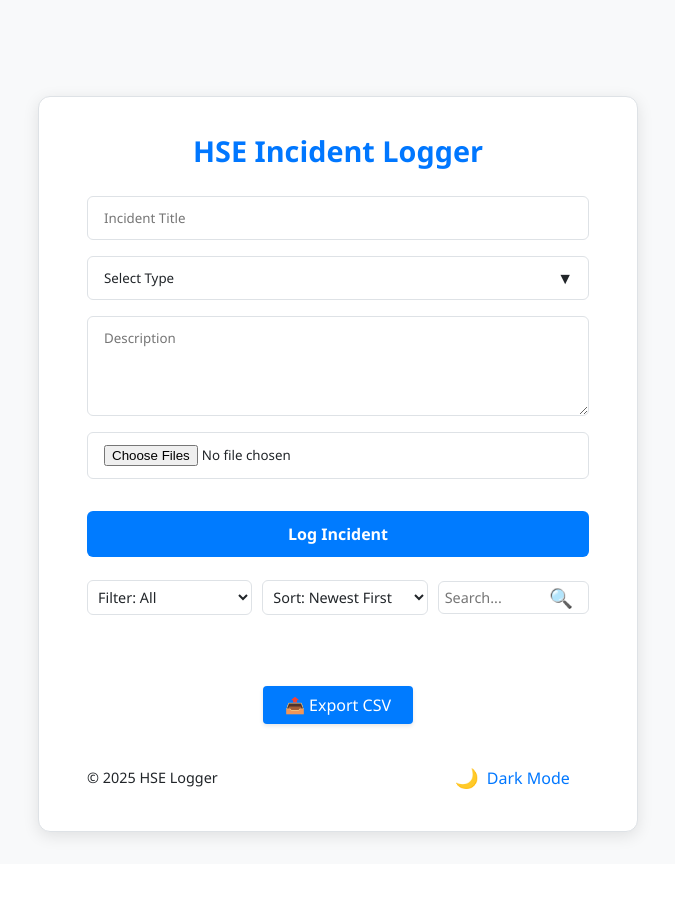
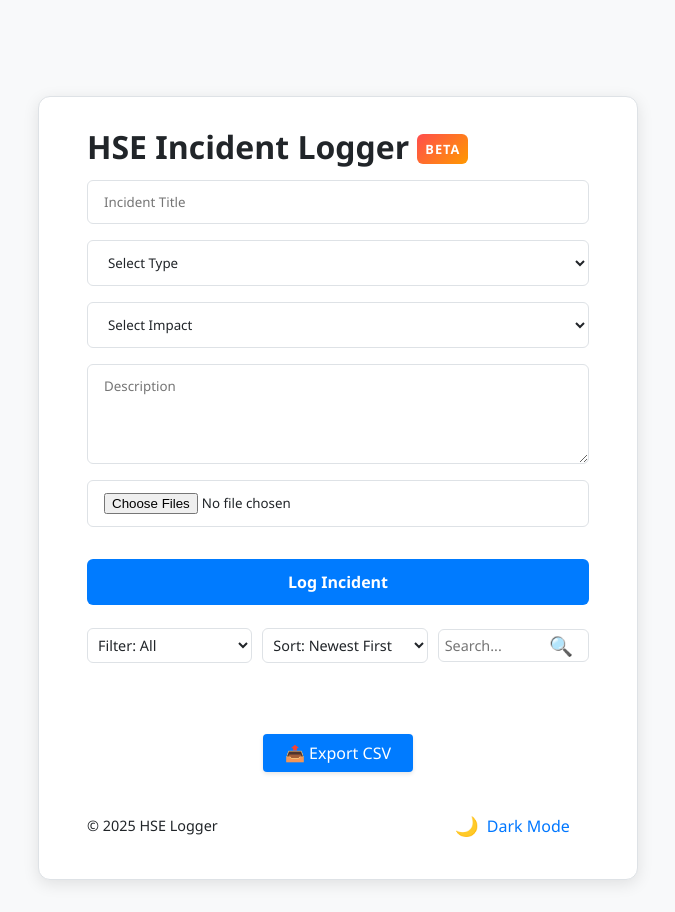
Before and after one commit to Bentroy/HSE_INCIDENT_LOGGER, a React (Vite) app in the folder hse-incident-logger/: page / in a window 1280 px wide. Shown: the whole page, without its empty margins (302-977 px from the left). Before the commit the page ends 864 px from the top, so only its background shows below. Built offline with nearby package versions, Linux system fonts and the light colour scheme.

Commit message:
added a beta badge to the title

```diff
--- a/hse-incident-logger/src/App.css
+++ b/hse-incident-logger/src/App.css
@@ -27,7 +27,6 @@
   display: flex;
   justify-content: center;
 }
-
 
 /* Global Reset */
 * {
@@ -72,7 +71,6 @@ body {
   }
 }
 
-
 /* Header */
 .naming {
   font-size: 1.8rem;
@@ -102,8 +100,7 @@ select {
 }
 
 input:focus,
-textarea:focus
-select:focus {
+textarea:focus select:focus {
   outline: none;
   border-color: var(--accent);
 }
@@ -115,15 +112,15 @@ textarea {
 /* style */
 input,
 textarea,
-form button {
+form button,
+select {
   transition: transform 0.2s ease, box-shadow 0.2s ease;
 }
 
 input:hover,
 input:focus,
 textarea:hover,
-textarea:focus
-select:hover,
+textarea:focus select:hover,
 select:focus {
   transform: scale(1.02);
   box-shadow: 0 0 6px var(--accent);
@@ -148,8 +145,6 @@ form button:hover {
   box-shadow: 0 0 10px var(--accent);
   opacity: 0.9;
 }
-
-
 
 /* Incident List */
 ul {
@@ -195,7 +190,6 @@ li:hover {
   align-items: center;
   gap: 0.5rem;
   transition: opacity 0.3s;
-
 }
 
 .icon-wrapper {
@@ -206,17 +200,32 @@ li:hover {
   height: 1.5rem;
   font-size: 1.2rem;
   transition: transform 0.4s ease;
-    transform-origin: center;
+  transform-origin: center;
 }
 
-
-.theme-toggle:hover .icon-wrapper{
+.theme-toggle:hover .icon-wrapper {
   transform: rotate(360deg);
 }
 
-
 .incident-card {
   animation: popIn 0.3s ease;
+  transition: transform 0.2s ease, box-shadow 0.2s ease;
+}
+
+.incident-card:hover {
+  transform: translateY(-2px);
+  box-shadow: 0 4px 12px rgba(0, 0, 0, 0.15);
+}
+
+.incident-card button {
+  margin-right: 8px;
+  padding: 6px 10px;
+  border-radius: 4px;
+  font-size: 0.9rem;
+  transition: background 0.2s ease, transform 0.2s ease;
+}
+.incident-card button:hover {
+  transform: scale(1.05);
 }
 
 @keyframes popIn {
@@ -229,8 +238,6 @@ li:hover {
     opacity: 1;
   }
 }
-
-
 
 .edit-btn,
 .delete-btn {
@@ -295,7 +302,6 @@ li:hover {
   transition: border 0.3s, transform 0.2s ease;
 }
 
-
 .filter-container {
   margin: 1rem 0;
   display: flex;
@@ -318,30 +324,24 @@ li:hover {
   position: relative;
   display: inline-block;
   width: 100%;
+  padding: 0.75rem 1rem;
+  border: 1px solid var(--border);
+  border-radius: 6px;
+  background-color: var(--input-bg);
+  color: var(--text);
+  transition: border 0.3s;
 }
 
-.dropdown-container select {
-  width: 100%;
-  padding-right: 2.5rem; /* room for icon */
-  appearance: none; /* remove default arrow */
-  -webkit-appearance: none;
-  -moz-appearance: none;
+.dropdown-container:hover {
+  border-color: var(--accent);
+  outline: none;
+  box-shadow: 0 0 5px var(--accent);
 }
-
-.dropdown-icon {
-  position: absolute;
-  right: 1rem;
-  top: 50%;
-  transform: translateY(-50%);
-  pointer-events: none;
-  transition: transform 0.3s ease;
-  color: var(--text);
+.dropdown-container:focus-within {
+  border-color: var(--accent);
+  outline: none;
+  box-shadow: 0 0 5px var(--accent);
 }
-
-.dropdown-icon.flipped {
-  transform: translateY(-50%) rotate(180deg);
-}
-
 
 /* search bar */
 .search-wrapper {
@@ -420,7 +420,6 @@ li:hover {
   opacity: 0.8;
 }
 
-
 .export-btn {
   margin: 1rem auto;
   display: block;
@@ -454,21 +453,29 @@ li:hover {
   border: 1px solid var(--border-color);
   padding: 10px 20px;
   border-radius: 6px;
-  box-shadow: 0 4px 12px rgba(0,0,0,0.2);
+  box-shadow: 0 4px 12px rgba(0, 0, 0, 0.2);
   z-index: 9999;
   animation: fadeInOut 3s ease-in-out forwards;
-
 }
 
 @keyframes fadeInOut {
-  0% { opacity: 0; transform: translateX(-50%) translateY(-10px); }
-  10% { opacity: 1; transform: translateX(-50%) translateY(0); }
-  90% { opacity: 1; }
-  100% { opacity: 0; transform: translateX(-50%) translateY(-10px); }
+  0% {
+    opacity: 0;
+    transform: translateX(-50%) translateY(-10px);
+  }
+  10% {
+    opacity: 1;
+    transform: translateX(-50%) translateY(0);
+  }
+  90% {
+    opacity: 1;
+  }
+  100% {
+    opacity: 0;
+    transform: translateX(-50%) translateY(-10px);
+  }
 }
 /* Toast Notification ends */
-
-
 
 .controls-row {
   display: flex;
@@ -503,7 +510,6 @@ li:hover {
   color: var(--text);
 }
 
-
 .load-more-btn {
   padding: 8px 14px;
   background-color: #007bff;
@@ -515,3 +521,52 @@ li:hover {
 .load-more-btn:hover {
   background-color: #0056b3;
 }
+
+.impact-badge {
+  padding: 2px 8px;
+  border-radius: 5px;
+  font-size: 0.8rem;
+  font-weight: bold;
+  margin-left: 8px;
+}
+
+.impact-badge.high {
+  background-color: #ff4d4d;
+  color: white;
+}
+
+.impact-badge.medium {
+  background-color: #ffa500;
+  color: white;
+}
+
+.impact-badge.low {
+  background-color: #4caf50;
+  color: white;
+}
+
+.beta-badge {
+  background: linear-gradient(135deg, #ff4d4d, #ff9900);
+  color: white;
+  font-size: 0.8rem;
+  font-weight: bold;
+  padding: 8px 8px;
+  border-radius: 6px;
+  text-transform: uppercase;
+  letter-spacing: 1px;
+  transition: 0.3s ease;
+  margin-top: 1%;
+}
+
+.beta-badge:hover {
+  box-shadow: 0 0 12px rgba(255, 100, 0, 0.8);
+  transform: scale(1.05);
+}
+.title {
+  font-size: 2rem;
+  font-weight: bold;
+  margin-bottom: 1rem;
+  display: flex;
+  align-items: center;
+  gap: 8px;
+}
--- a/hse-incident-logger/src/App.jsx
+++ b/hse-incident-logger/src/App.jsx
@@ -16,13 +16,12 @@ function App() {
   const [type, setType] = useState("");
   const [description, setDescription] = useState("");
   const [filterType, setFilterType] = useState("All");
-  const [selectFocused, setSelectFocused] = useState(false);
   const [search, setSearch] = useState("");
   const [files, setFiles] = useState([]);
   const [confirmDeleteId, setConfirmDeleteId] = useState(null);
   const [sortOption, setSortOption] = useState("Newest");
   const [visibleCount, setVisibleCount] = useState(2);
-
+  const [impact, setImpact] = useState("");
 
   // Theme management
   const [theme, setTheme] = useState(() => {
@@ -56,6 +55,7 @@ function App() {
               description,
               timestamp: incident.timestamp,
               files: fileArray,
+              impact,
             }
           : incident
       );
@@ -70,6 +70,7 @@ function App() {
         description,
         timestamp: new Date().toLocaleString(),
         files: fileArray,
+        impact,
       };
       setIncidents([...incidents, newIncident]);
       showToast("Incident logged successfully!");
@@ -80,6 +81,7 @@ function App() {
     setType("");
     setDescription("");
     setFiles([]);
+    setImpact("");
 
     // Clear file input
     if (fileInputRef.current) {
@@ -92,6 +94,7 @@ function App() {
     setTitle(incident.title);
     setType(incident.type);
     setDescription(incident.description);
+    setImpact(incident.impact);
   };
 
   const handleCancelEdit = () => {
@@ -99,6 +102,7 @@ function App() {
     setTitle("");
     setType("");
     setDescription("");
+    setImpact("");
   };
 
   const handleDelete = (id) => {
@@ -189,7 +193,9 @@ function App() {
   return (
     <div className="container">
       {toast && <div className="toast">{toast}</div>}
-      <h3 className="naming">HSE Incident Logger</h3>
+      <h1 className="title">
+        HSE Incident Logger <span className="beta-badge">Beta</span>
+      </h1>
 
       <form onSubmit={handleSubmit}>
         <input
@@ -199,14 +205,8 @@ function App() {
           onChange={(e) => setTitle(e.target.value)}
           required
         />
-        <div className="dropdown-container">
-          <select
-            value={type}
-            onChange={(e) => setType(e.target.value)}
-            onFocus={() => setSelectFocused(true)}
-            onBlur={() => setSelectFocused(false)}
-            required
-          >
+        {/* <div className="dropdown-container"> */}
+        <select value={type} onChange={(e) => setType(e.target.value)} required>
           <option value="">Select Type</option>
           <option value="Fire">Fire</option>
           <option value="Electrical">Electrical</option>
@@ -214,10 +214,15 @@ function App() {
           <option value="Spill">Spill</option>
           <option value="Other">Other</option>
         </select>
-          <span className={`dropdown-icon ${selectFocused ? "flipped" : ""}`}>
-            ▼
-          </span>
-        </div>
+        {/* </div> */}
+        {/* </div> */}
+
+        <select value={impact} onChange={(e) => setImpact(e.target.value)}>
+          <option value="">Select Impact</option>
+          <option value="High">High</option>
+          <option value="Medium">Medium</option>
+          <option value="Low">Low</option>
+        </select>
 
         <textarea
           placeholder="Description"
@@ -233,11 +238,11 @@ function App() {
           ref={fileInputRef}
         />
 
-        {/* Preview selected files */}
         <div className="file-preview">
           {files.length > 0 &&
             files.map((file, index) => (
               <div key={index} className="file-item">
+                {/* Show image preview if file is an image, otherwise show file name */}
                 {file.type.startsWith("image/") ? (
                   <img
                     src={URL.createObjectURL(file)}
@@ -252,6 +257,7 @@ function App() {
             ))}
         </div>
 
+        {/* Submit and Cancel buttons */}
         <button type="submit">
           {editingId ? "💾 Save Changes" : "Log Incident"}
         </button>
@@ -265,8 +271,6 @@ function App() {
           </button>
         )}
       </form>
-
-      {/* Controls Row (Filter, Sort, Search) */}
       <div className="controls-row">
         <select
           value={filterType}
@@ -307,7 +311,18 @@ function App() {
             .slice(0, visibleCount) // ⬅ Show only up to visibleCount
             .map((incident) => (
               <li key={incident.id} className="incident-card">
-          <strong>{incident.title}</strong> – {incident.type}
+                <strong>
+                  {incident.title}
+                  {incident.impact && (
+                    <span
+                      className={`impact-badge ${incident.impact.toLowerCase()}`}
+                    >
+                      {incident.impact}
+                    </span>
+                  )}
+                </strong>
+
+                {incident.type}
                 <br />
                 {incident.description}
                 <br />
@@ -330,7 +345,10 @@ function App() {
                     )}
                   </div>
                 )}
-          <button className="edit-btn" onClick={() => handleEdit(incident)}>
+                <button
+                  className="edit-btn"
+                  onClick={() => handleEdit(incident)}
+                >
                   ✏️ Edit
                 </button>
                 <button
@@ -357,7 +375,6 @@ function App() {
           </button>
         </div>
       )}
-
 
       {/* Export Button Below List */}
       <div className="export-container">
```
Lines whose indentation alone changed are shown as unchanged.
